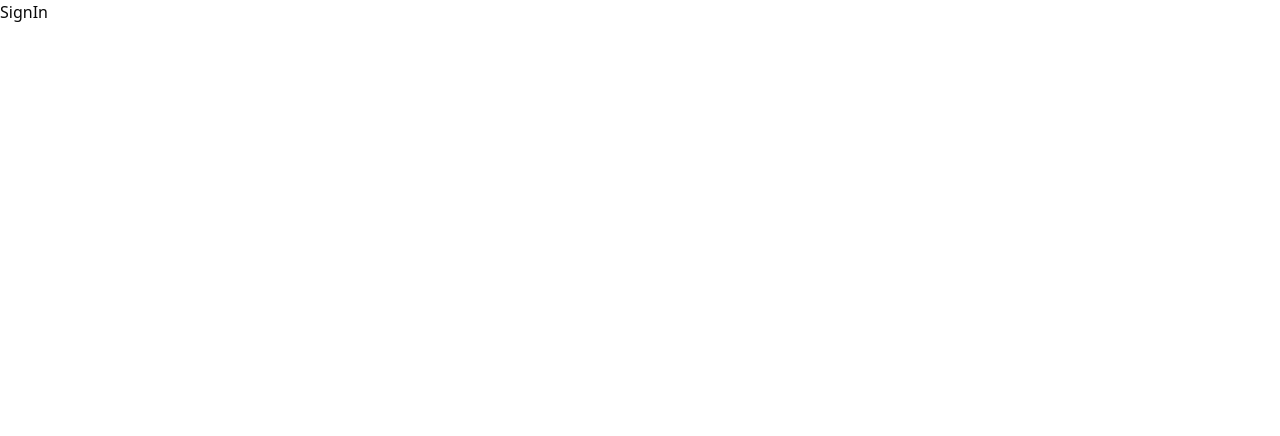
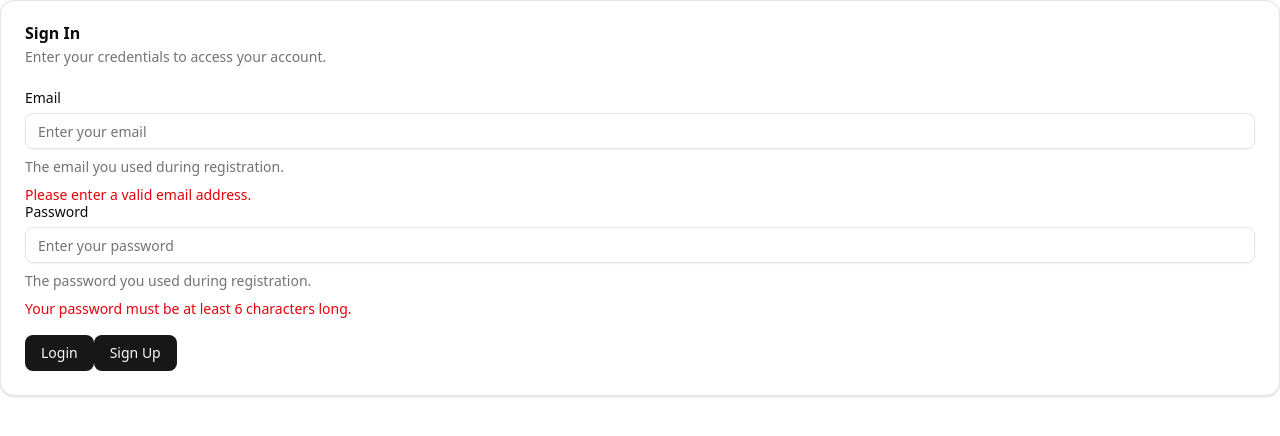
Before and after one commit to aquinofroilan/cogito-log, a Next.js app: page /signin in a window 1280 px wide. Shown: the top 436 px of the page. Built offline with nearby package versions, Linux system fonts and the light colour scheme.

Commit message:
feat: enhance authentication UI with LoginForm and SignIn page updates

```diff
--- a/app/page.tsx
+++ b/app/page.tsx
@@ -1,9 +1,12 @@
 import { Button } from "@/components/ui";
+import Link from "next/link";
 
 export default function Home() {
     return (
         <div className="grid grid-rows-[20px_1fr_20px] items-center justify-items-center min-h-screen p-8 pb-20 gap-16 sm:p-20 font-[family-name:var(--font-geist-sans)]">
-            <Button>Get Started</Button>
+            <Button asChild>
+                <Link href={"/signin"}>Get Started</Link>
+            </Button>
         </div>
     );
 }
--- a/app/signin/page.tsx
+++ b/app/signin/page.tsx
@@ -1,7 +1,19 @@
-import React from 'react';
+import LoginForm from "@/components/organisms/auth-forms/LoginForm";
+import { Card, CardDescription, CardHeader, CardTitle } from "@/components/ui";
+import React from "react";
 
 const SignIn = () => {
-  return <main>SignIn</main>;
+    return (
+        <main>
+            <Card>
+                <CardHeader>
+                    <CardTitle>Sign In</CardTitle>
+                    <CardDescription>Enter your credentials to access your account.</CardDescription>
+                </CardHeader>
+                <LoginForm />
+            </Card>
+        </main>
+    );
 };
 
 export default SignIn;
--- a/components/organisms/auth-forms/LoginForm.tsx
+++ b/components/organisms/auth-forms/LoginForm.tsx
@@ -1,5 +1,8 @@
+"use client";
 import {
     Button,
+    CardContent,
+    CardFooter,
     Form,
     FormControl,
     FormDescription,
@@ -7,8 +10,10 @@ import {
     FormItem,
     FormLabel,
     FormMessage,
+    Input,
 } from "@/components/ui";
 import { useForm } from "react-hook-form";
+import Link from "next/link";
 
 function LoginForm() {
     const loginForm = useForm({
@@ -28,8 +33,10 @@ function LoginForm() {
         console.log("Login data:", data);
     };
     return (
+        <>
             <Form {...loginForm}>
                 <form onSubmit={handleSubmit(onSubmit)} className="space-y-4">
+                    <CardContent>
                         <FormField
                             control={control}
                             name="email"
@@ -37,11 +44,18 @@ function LoginForm() {
                                 <FormItem>
                                     <FormLabel>Email</FormLabel>
                                     <FormControl>
-                                <input type="email" placeholder="Enter your email" {...field} className="input" />
+                                        <Input
+                                            type="email"
+                                            placeholder="Enter your email"
+                                            {...field}
+                                            className="input"
+                                        />
                                     </FormControl>
                                     <FormDescription>The email you used during registration.</FormDescription>
                                     <FormMessage>
-                                {fieldState.error ? fieldState.error.message : "Please enter a valid email address."}
+                                        {fieldState.error
+                                            ? fieldState.error.message
+                                            : "Please enter a valid email address."}
                                     </FormMessage>
                                 </FormItem>
                             )}
@@ -53,7 +67,12 @@ function LoginForm() {
                                 <FormItem>
                                     <FormLabel>Password</FormLabel>
                                     <FormControl>
-                                <input type="password" placeholder="Enter your password" {...field} className="input" />
+                                        <Input
+                                            type="password"
+                                            placeholder="Enter your password"
+                                            {...field}
+                                            className="input"
+                                        />
                                     </FormControl>
                                     <FormDescription>The password you used during registration.</FormDescription>
                                     <FormMessage>
@@ -64,11 +83,20 @@ function LoginForm() {
                                 </FormItem>
                             )}
                         />
+                    </CardContent>
+                    <CardFooter>
                         <Button type="submit" className="btn">
                             Login
                         </Button>
+                        <Button asChild>
+                            <Link href="/signup" className="btn-secondary">
+                                Sign Up
+                            </Link>
+                        </Button>
+                    </CardFooter>
                 </form>
             </Form>
+        </>
     );
 }
 
```
Lines whose indentation alone changed are shown as unchanged.
